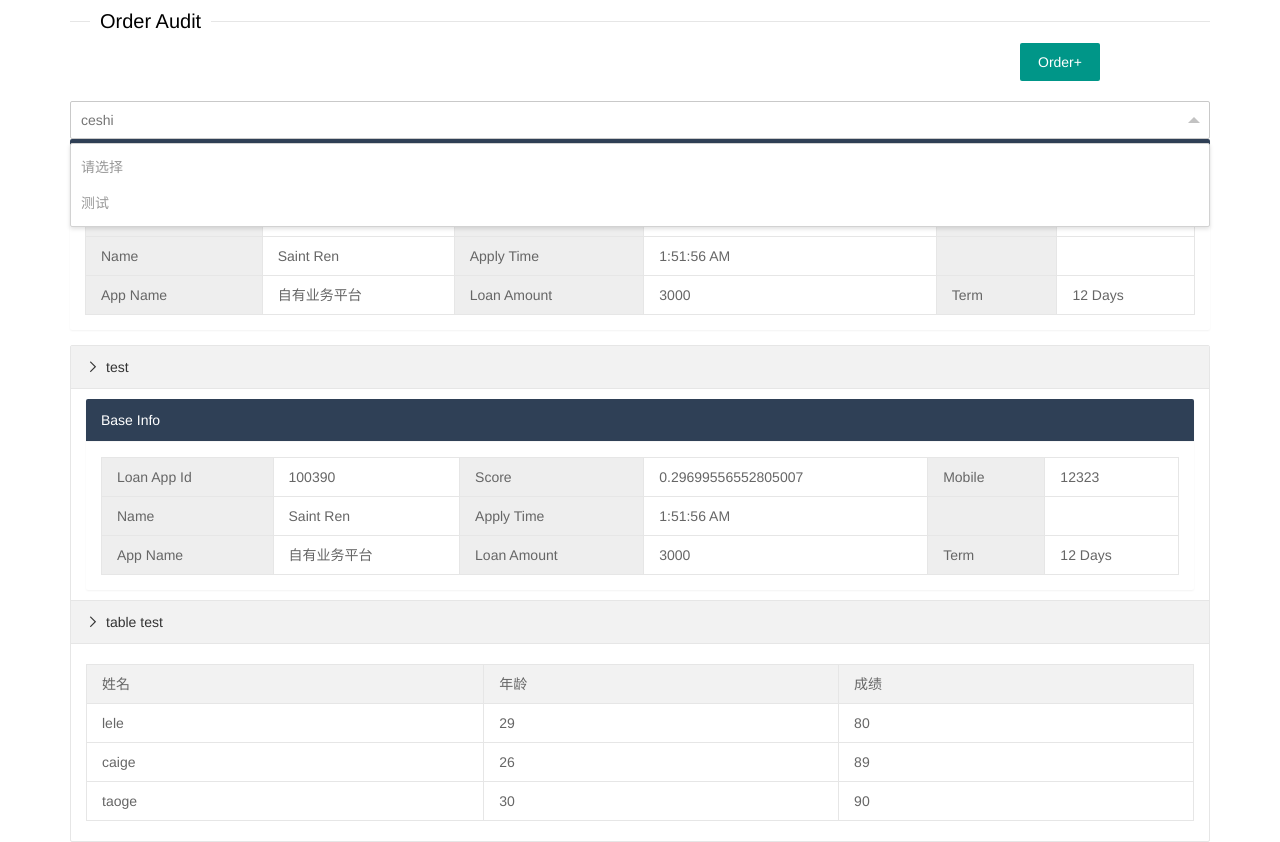
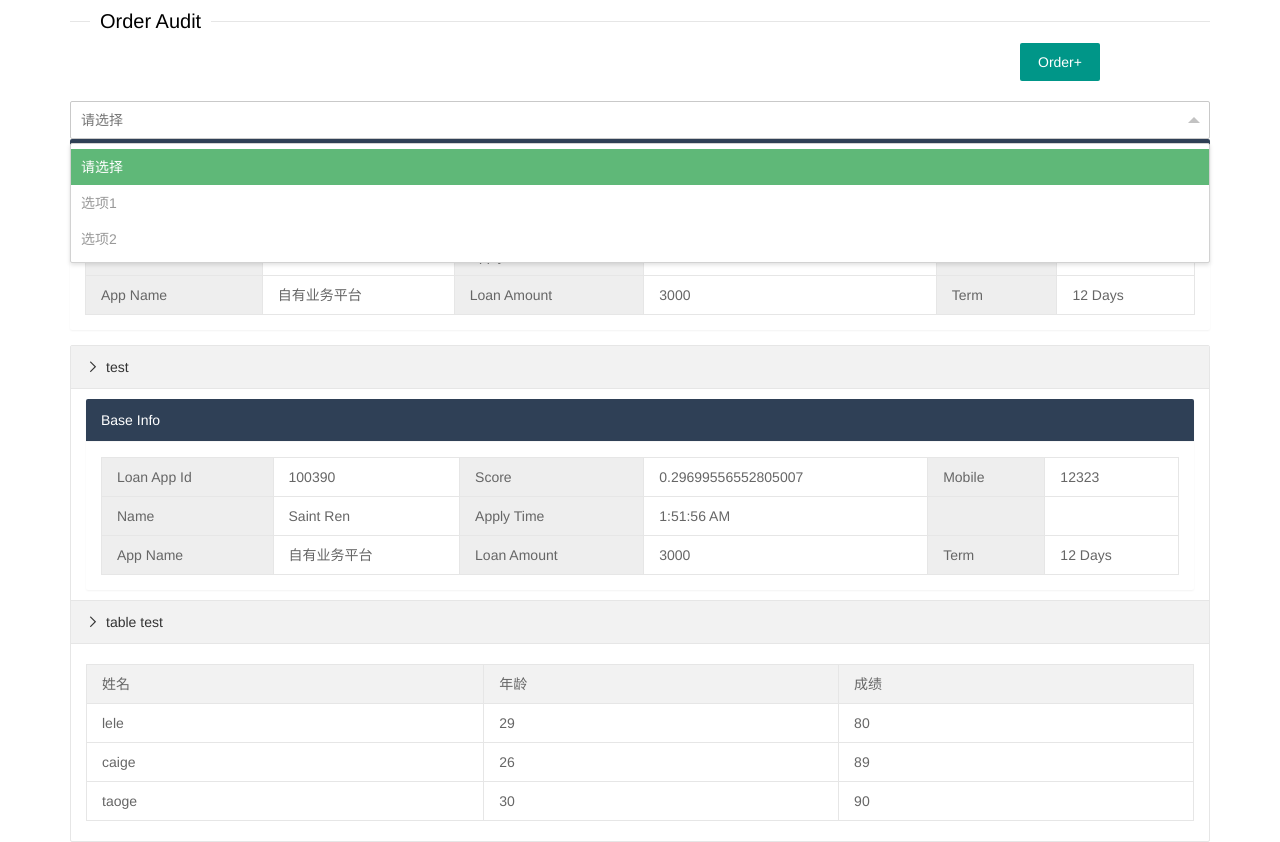
Before and after one commit to saintren/hello-world, a React (Create React App) app: page / in a window 1280 px wide. Both pictures are taken after a click on the element 640 px from the left and 120 px from the top of the page. Built offline with nearby package versions, Linux system fonts and the light colour scheme.

Commit message:
init commit

```diff
--- a/src/component/form/Select.js
+++ b/src/component/form/Select.js
@@ -1,112 +1,131 @@
-import React from 'react';
+import React, { Component } from 'react';
 
 /**表单的下拉框组件 */
-export default class Select extends React.Component {
+export default class Select extends Component {
 
     constructor(props) {
         super(props);
         this.state = {
-            value: null,
-            selectStatus: false
+            tipValue: null,
+            value: "",
+            selectStatus: false,
+            currentItem: null
         };
-
-        this.items = [];
     }
 
     /**切换选择状态*/
     toggleSelect(event) {
         this.setState((state) => ({
-            selectStatus:!state.selectStatus
+            selectStatus: !state.selectStatus
         })
         );
     }
 
-    selectItem(event){
-        console.log(event.target);
-        this.items.forEach(item=>{
-            if (item==event.target){
-                item.setSelected(true);
-            }
+    initItems() {
+        const array = new Array();
+
+        array.push(<SelectItem key="default" value="" text={this.props.tip} selected="true" notify={(item) => this.selectItem(item)} />);
+
+        React.Children.forEach(this.props.children, (option, index) => {
+            array.push(<SelectItem value={option.props.value} key={index} text={option.props.children} notify={(item) => this.selectItem(item)} />);
         });
+
+        return array;
     }
 
+    /**子组件触发 */
+    selectItem(item) {
 
-    renderExtra() {
+        if (this.state.currentItem == null) {
+            this.setState({
+                currentItem: item
+            });
+            return;
+        }
 
-        this.items = React.Children.map(this.props.children, (option, index) => {
-            return (<SelectItem value={option.props.value} key={index} text={option.props.children}/>);
+        this.state.currentItem.setSelected(false);
+        this.setState({
+            currentItem: item,
+            value: item.getValue(),
+            tipValue: item.getValue() == "" ? "" : item.getText()//显示值为选项的文本值
         });
-
-        return (
-
-            <div className={'layui-unselect ' + 'layui-form-select ' + (this.state.selectStatus ? 'layui-form-selected' : '')} onClick={(event) => this.toggleSelect(event)}>
-                <Tip tip="ceshi"/>
-                <dl className="layui-anim layui-anim-upbit" onClick={(event)=>{this.selectItem(event)}}>
-                    <SelectItem value="" text="请选择"/>
-                    {this.items}
-                </dl>
-            </div>
-        );
-
     }
 
     render() {
 
         return (
             <React.Fragment>
-                <select>
+                <select defaultValue={this.state.value}>
                     {this.props.children}
                 </select>
-                {this.renderExtra()}
-
+                <div className={'layui-unselect ' + 'layui-form-select ' + (this.state.selectStatus ? 'layui-form-selected' : '')} onClick={(event) => this.toggleSelect(event)}>
+                    <Tip tip={this.props.tip} value={this.state.tipValue} />
+                    <dl className="layui-anim layui-anim-upbit">
+                        {this.initItems()}
+                    </dl>
+                </div>
             </React.Fragment>
         );
     }
 }
+Select.defaultProps = {
+    tip: "请选择"
+}
 /**显示在选择框上的提示 */
-class Tip extends React.Component {
+class Tip extends Component {
     constructor(props) {
         super(props);
-        this.state = {
-            value:this.props.value
-        }
-    }
-
-    doUpdateValue(val){
-        this.setState({
-            value:val
-        });
     }
 
     render() {
         return (
             <div className="layui-select-title">
-                <input type="text" placeholder={this.props.tip} value={this.state.value} readOnly className="layui-input layui-unselect" /><i className="layui-edge"></i>
+                <input type="text" placeholder={this.props.tip} defaultValue={this.props.value} readOnly className="layui-input layui-unselect" /><i className="layui-edge"></i>
             </div>
         );
     }
 }
 
 /**选项*/
-class SelectItem extends React.Component{
+class SelectItem extends React.Component {
 
-    constructor (props){
+    constructor(props) {
         super(props);
         this.state = {
-            value:"",
-            selected:false
+            selected: false
         };
     }
 
-    setSelected(flag){
+    getValue() {
+        return this.props.value;
+    }
+
+    getText() {
+        return this.props.text;
+    }
+
+    setSelected(flag) {
         this.setState({
-            selected:flag
+            selected: flag
         });
     }
 
-    render(){
+    /**初始化 */
+    componentDidMount() {
+        if (this.props.selected) {
+            this.handleClick();
+        }
+    }
+
+    /**处理点击事件 */
+    handleClick() {
+        this.setSelected(true);//选中
+        this.props.notify(this);//通知父组件
+    }
+
+    render() {
         return (
-            <dd className={"layui-select-tips " + (this.state.selected?'layui-this':'')}>{this.props.text}</dd>
+            <dd className={"layui-select-tips " + (this.state.selected ? 'layui-this' : '')} onClick={() => this.handleClick()}>{this.props.text}</dd>
         )
     }
 }
--- a/src/component/layout/Collapse.js
+++ b/src/component/layout/Collapse.js
@@ -12,10 +12,6 @@ class Collapse extends React.Component {
 
     }
 
-    hidden(){
-
-    }
-
     render() {
         return (
             <div className="layui-collapse">
--- a/src/component/part/OrderForm.js
+++ b/src/component/part/OrderForm.js
@@ -12,13 +12,14 @@ class OrderForm extends React.Component {
         this.state = {
 
         };
+        this.select = React.createRef();
     }
 
     /**提交*/
     onSubmit(event){
         //阻止事件传播
         event.preventDefault();
-        console.log("submit");
+        console.log("submit "+this.select.current.state.value);
     }
 
 
@@ -34,8 +35,9 @@ class OrderForm extends React.Component {
                         </div>
                     </div>
                 </fieldset>
-                <Select>
-                    <option value="xx">测试</option>
+                <Select ref={this.select}>
+                    <option value="1">选项1</option>
+                    <option value="2">选项2</option>
                 </Select>
             </form >
         );
```
